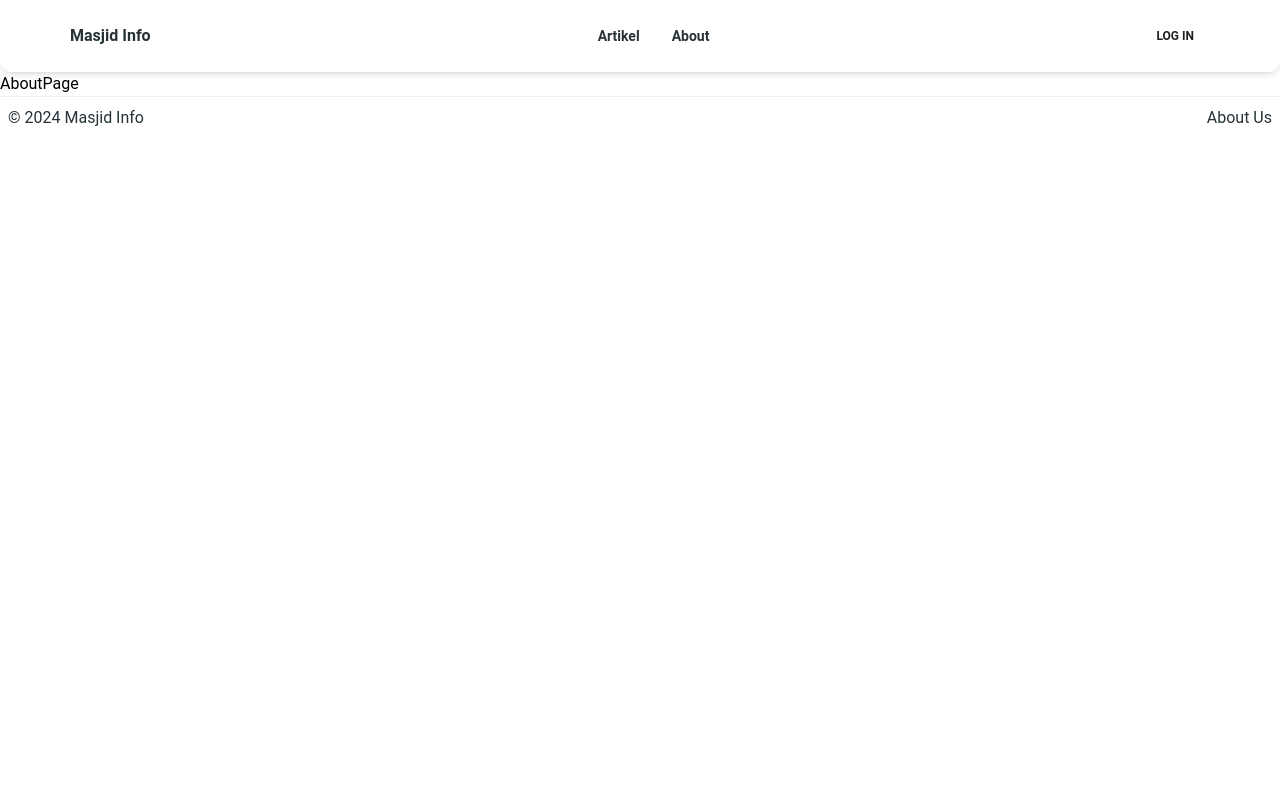
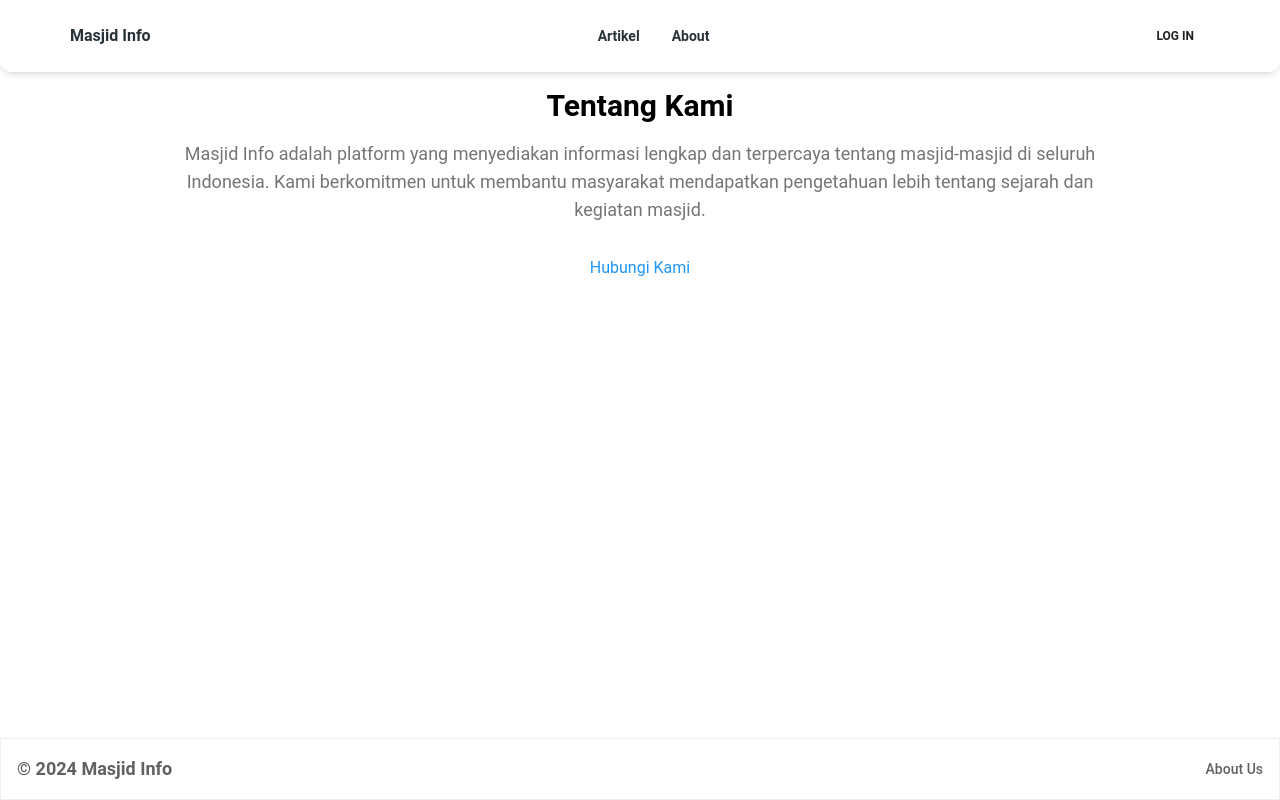
Before and after one commit to aryadipanegara/masjid-info, a Next.js app: page /about in a window 1280 px wide. Built offline with nearby package versions, Linux system fonts and the light colour scheme.

Commit message:
fix articles page

```diff
--- a/src/app/about/page.jsx
+++ b/src/app/about/page.jsx
@@ -1,4 +1,19 @@
 const AboutPage = () => {
-  return <div>AboutPage</div>;
+  return (
+    <div className="p-4 max-w-screen-lg mx-auto">
+      <h1 className="text-3xl font-bold text-center mb-4">Tentang Kami</h1>
+      <p className="text-lg text-gray-600 text-center">
+        Masjid Info adalah platform yang menyediakan informasi lengkap dan
+        terpercaya tentang masjid-masjid di seluruh Indonesia. Kami berkomitmen
+        untuk membantu masyarakat mendapatkan pengetahuan lebih tentang sejarah
+        dan kegiatan masjid.
+      </p>
+      <div className="mt-8 text-center">
+        <a href="/contact" className="text-blue-500 hover:underline">
+          Hubungi Kami
+        </a>
+      </div>
+    </div>
+  );
 };
 export default AboutPage;
--- a/src/app/blog/[blogId]/page.jsx
+++ b/src/app/blog/[blogId]/page.jsx
@@ -15,9 +15,9 @@ export default function BlogDetailPage({ params: { blogId } }) {
           `http://localhost:5000/articles/${blogId}`
         );
         setBlog(response.data);
-        setLoading(false);
-      } catch (error) {
-        setError(error.message);
+      } catch (err) {
+        setError(err.message);
+      } finally {
         setLoading(false);
       }
     };
@@ -26,67 +26,64 @@ export default function BlogDetailPage({ params: { blogId } }) {
   }, [blogId]);
 
   if (loading) {
-    return <p className="text-center mt-8 text-gray-800">Loading...</p>;
+    return (
+      <p className="text-center mt-8 text-gray-800 animate-pulse">
+        Sedang Memuat...
+      </p>
+    );
   }
 
   if (error) {
-    return <p className="text-center mt-8 text-red-600">Error: {error}</p>;
+    return (
+      <p className="text-center mt-8 text-red-600">
+        Terjadi Kesalahan: {error}
+      </p>
+    );
   }
 
-  // Split sejarah menjadi paragraf berdasarkan "\r\n\r\n"
+  if (!blog) {
+    return (
+      <p className="text-center mt-8 text-gray-800">Tidak ada data blog.</p>
+    );
+  }
+
   const paragraphs = blog.sejarah.split(/\r\n\r\n/);
-
-  let paragraphCount = 0;
-  let photoIndex = 0;
+  const totalPhotos = Math.min(paragraphs.length, blog.foto.length);
 
   return (
-    <div className="max-w-3xl mx-auto p-6 bg-white border border-gray-700 rounded-lg my-5">
-      <div className="text-center mb-6">
+    <div className="max-w-4xl mx-auto p-8 bg-white border border-gray-300 shadow-lg rounded-lg my-5">
+      <div className="text-center mb-6 ">
         <p className="text-sm text-gray-500">
           {new Date(blog.tanggal).toLocaleDateString()}
         </p>
-        <h1 className="text-3xl font-bold mb-2">{blog.nama}</h1>
-        <p className="text-gray-900 font-semibold">
-          <span>{blog.negara}</span>
-        </p>
-        <p className="text-gray-600"> {blog.lokasi}</p>
+        <h1 className="text-4xl font-bold mb-2 text-blue-800">{blog.nama}</h1>
+        <p className="text-gray-900 font-semibold">{blog.negara}</p>
+        <p className="text-gray-600 italic">{blog.lokasi}</p>
       </div>
       {paragraphs.map((paragraph, index) => {
-        // Mengecek apakah paragraph kosong
-        if (paragraph.trim() === "") return null;
-
-        // Mengecek apakah paragraph diawali dan diakhiri dengan "*"
+        if (!paragraph.trim()) return null;
+        const shouldDisplayPhoto = index < totalPhotos;
         const isBold =
           paragraph.trim().startsWith("*") && paragraph.trim().endsWith("*");
-
-        // Membuat tag p untuk paragraph, jika bold maka menggunakan tag strong
         const ParagraphComponent = isBold ? "strong" : "p";
-
-        // Menghitung jumlah paragraph
-        paragraphCount++;
-
-        // Menambahkan foto setiap 3 paragraph
-        const shouldInsertPhoto =
-          paragraphCount % 3 === 0 && photoIndex < blog.foto.length;
 
         return (
           <div key={index} className="mb-6">
-            <ParagraphComponent className="text-lg mb-4">
-              {paragraph}
+            <ParagraphComponent className="text-lg mb-4 text-gray-800">
+              {paragraph.replace(/^\*|\*$/g, "")}
             </ParagraphComponent>
-            {shouldInsertPhoto && (
-              <div className="mb-6">
+            {shouldDisplayPhoto && (
+              <>
                 <img
-                  src={blog.foto[photoIndex].url}
-                  alt={blog.foto[photoIndex].keterangan}
-                  className="w-full h-auto rounded-lg shadow-lg"
+                  src={blog.foto[index].url}
+                  alt={blog.foto[index].keterangan}
+                  className="w-full h-auto rounded-lg shadow-md"
                 />
                 <p className="text-sm text-gray-600 mt-2 text-center">
-                  {blog.foto[photoIndex].keterangan}
+                  {blog.foto[index].keterangan}
                 </p>
-              </div>
+              </>
             )}
-            {shouldInsertPhoto && photoIndex++}
           </div>
         );
       })}
--- a/src/app/blog/page.jsx
+++ b/src/app/blog/page.jsx
@@ -13,7 +13,7 @@ import axios from "axios";
 import SkeletonBlog from "@/components/skeleton/skeletonBlog";
 import SearchMasjid from "@/components/search/SearchMasjid";
 
-export default function Blog() {
+export default function Blog({ showSearchMasjid = true }) {
   const [articles, setArticles] = useState([]);
   const [loading, setLoading] = useState(true);
   const [searchResults, setSearchResults] = useState([]);
@@ -21,7 +21,7 @@ export default function Blog() {
   useEffect(() => {
     const fetchArticles = async () => {
       try {
-        const response = await axios.get("/api/masjid");
+        const response = await axios.get("http://localhost:5000/articles");
         setArticles(response.data.data);
         setLoading(false);
       } catch (error) {
@@ -45,8 +45,8 @@ export default function Blog() {
 
   return (
     <div className="mx-auto pt-2">
-      <SearchMasjid handleSearch={handleSearch} />
-      <div className="grid grid-cols-2 sm:grid-cols-2 md:grid-cols-2 lg:grid-cols-5 gap-8 py-8">
+      {showSearchMasjid && <SearchMasjid handleSearch={handleSearch} />}
+      <div className="grid grid-cols-2 sm:grid-cols-2 md:grid-cols-2 lg:grid-cols-5 gap-8 py-8 p-5">
         {loading || !Array.isArray(articles) || articles.length === 0
           ? Array.from({ length: 10 }, (_, index) => (
               <SkeletonBlog key={index} />
--- a/src/app/layout.js
+++ b/src/app/layout.js
@@ -15,7 +15,7 @@ export default function RootLayout({ children }) {
 
   return (
     <html lang="en">
-      <body>
+      <body className="bg-white">
         <NavbarDefault isLoggedIn={isLoggedIn} onLogout={handleLogout} />
         {children}
         <Footer />
--- a/src/app/page.jsx
+++ b/src/app/page.jsx
@@ -14,7 +14,7 @@ const Home = () => {
           tingkatkan pengetahuan kita!
         </p>
         <div>
-          <Blog />
+          <Blog showSearchMasjid={false} />
         </div>
       </div>
     </div>
--- a/src/components/footer/Footer.jsx
+++ b/src/components/footer/Footer.jsx
@@ -2,17 +2,17 @@ import { Typography } from "@material-tailwind/react";
 
 export function Footer() {
   return (
-    <footer className="absolute  w-full flex flex-row flex-wrap items-center justify-center gap-y-6 gap-x-12 border-t border-blue-gray-50  text-center md:justify-between p-2">
-      <Typography color="blue-gray" className="font-normal">
+    <footer className="fixed bottom-0 w-full flex flex-col md:flex-row items-center justify-between bg-white text-gray-900 p-4 border">
+      <Typography color="gray" className="text-lg font-semibold">
         &copy; 2024 Masjid Info
       </Typography>
-      <ul className="flex flex-wrap items-center gap-y-2 gap-x-8">
+      <ul className="flex flex-wrap items-center justify-center mt-2 md:mt-0">
         <li>
           <Typography
             as="a"
             href="#"
-            color="blue-gray"
-            className="font-normal transition-colors hover:text-blue-500 focus:text-blue-500"
+            color="gray"
+            className="text-sm font-medium transition-colors hover:text-blue-300 focus:text-blue-300"
           >
             About Us
           </Typography>
--- a/src/components/navbar/Navbar.jsx
+++ b/src/components/navbar/Navbar.jsx
@@ -45,7 +45,7 @@ export function NavbarDefault({ onLogout }) {
         color="blue-gray"
         className="flex items-center gap-x-2 p-1 font-semibold"
       >
-        <a href="/blog" className="flex items-center">
+        <a href="/about" className="flex items-center">
           About
         </a>
       </Typography>
--- a/src/components/search/SearchMasjid.jsx
+++ b/src/components/search/SearchMasjid.jsx
@@ -9,15 +9,18 @@ export default function SearchMasjid({ handleSearch }) {
   };
 
   return (
-    <div>
-      <form>
+    <div className="flex justify-center mt-5">
+      <form className="w-full max-w-sm">
+        <div className="flex items-center border-b border-teal-500 py-2">
           <input
-          className="text-black border-2 border-black rounded-full px-3 py-2"
+            className="appearance-none bg-transparent border-none w-full text-gray-700 mr-3 py-1 px-2 leading-tight focus:outline-none"
             type="text"
             placeholder="Cari masjid..."
+            aria-label="Cari masjid"
             value={query}
             onChange={handleChange}
           />
+        </div>
       </form>
     </div>
   );
```
Lines whose indentation alone changed are shown as unchanged.
